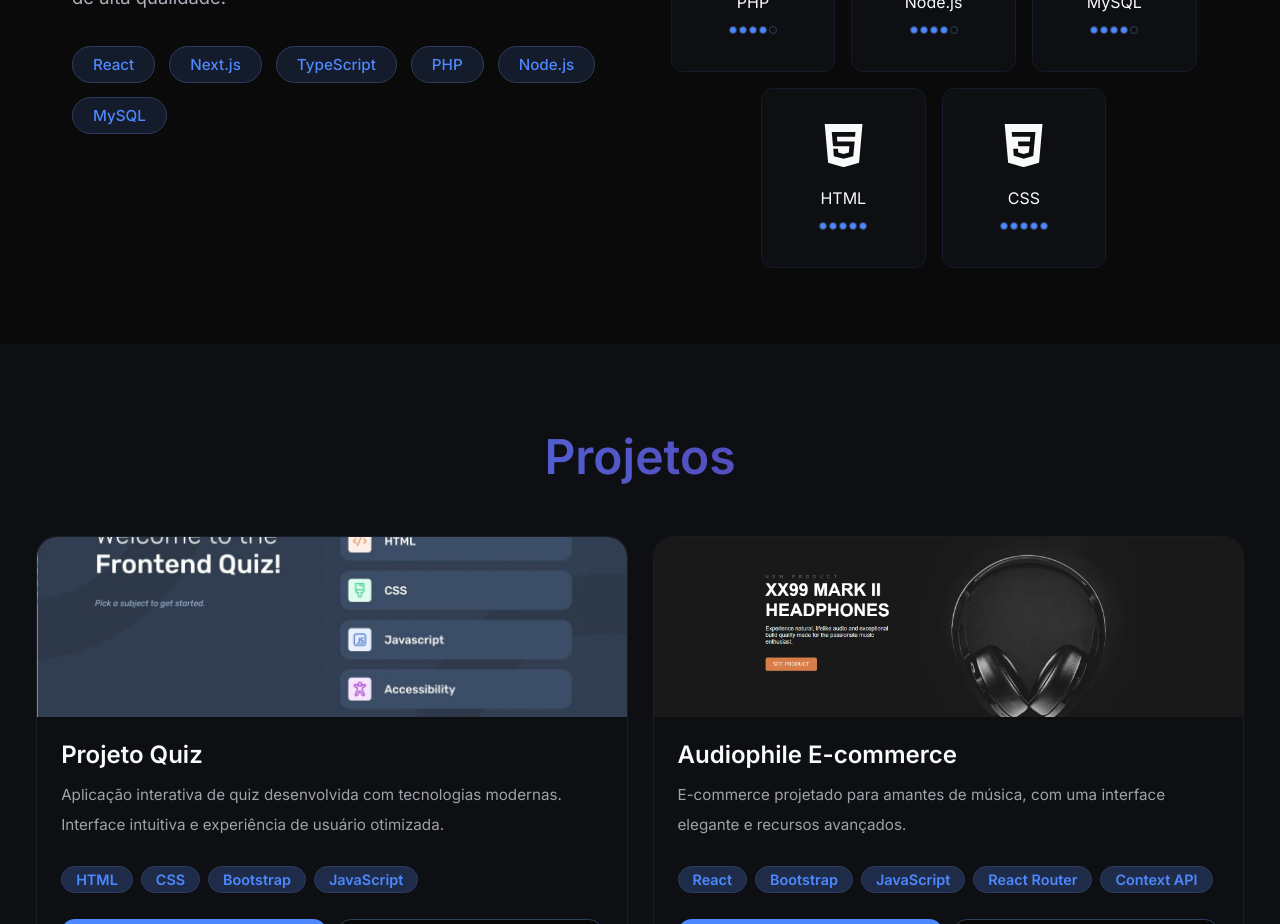
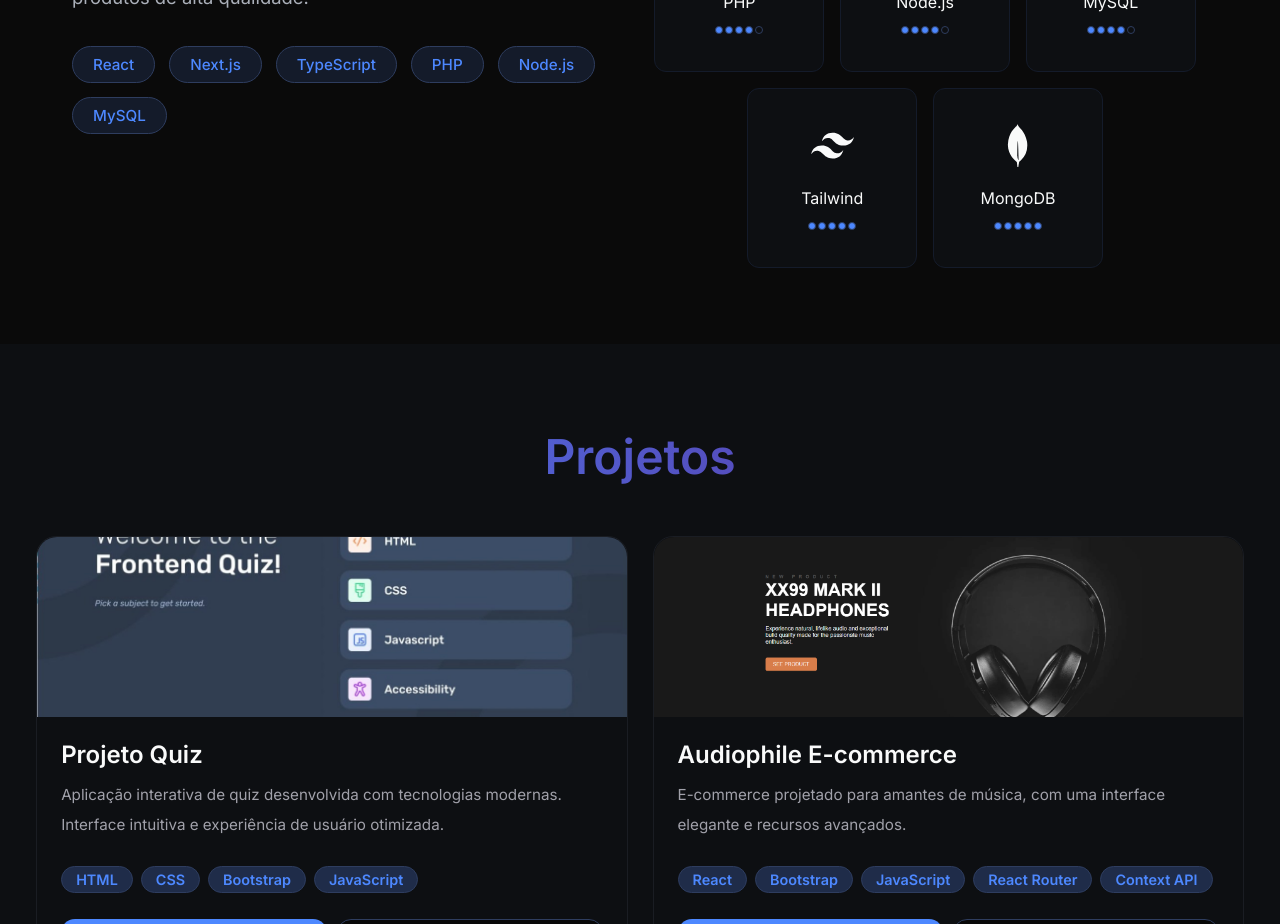
Before and after one commit to leonardoalmeida7/my_portfolio, a React (Vite) app: page / in a window 1280 px wide. Shown: the part 1300-2224 px from the top of the page. Built offline with nearby package versions, Linux system fonts and the light colour scheme.

Commit message:
alterando skills

```diff
--- a/src/components/main/Skills.css
+++ b/src/components/main/Skills.css
@@ -50,6 +50,10 @@
     margin: 10px 1px;
 }
 
+#icon-tailwind:hover {
+    color: #06B6D4;
+}
+
 #icon-react:hover {
     color: var(--Color5);
 }
@@ -74,6 +78,18 @@
     color:#005E8A;
 }
 
+#icon-typescript:hover {
+    color: #3178C6;
+}
+
+#icon-nextjs:hover {
+    color: #272727;
+}
+
+#icon-mongodb:hover {
+    color: #47A248;
+}
+
 @media screen and (min-width: 769px) {
     .skill {
         width: 30%;
--- a/src/components/main/Skills.jsx
+++ b/src/components/main/Skills.jsx
@@ -1,8 +1,9 @@
 import React from "react";
 import { FaReact, FaNodeJs, FaPhp, FaBootstrap } from "react-icons/fa";
+import { RiTailwindCssFill } from "react-icons/ri";
 import { DiJavascript1 } from "react-icons/di";
 import { GrMysql } from "react-icons/gr";
-import { SiTypescript, SiNextdotjs, SiHtml5, SiCss3 } from "react-icons/si";
+import { SiTypescript, SiNextdotjs, SiHtml5, SiCss3, SiMongodb } from "react-icons/si";
 import { skills } from "../../data/portfolio";
 import "./Skills.css";
 
@@ -17,8 +18,8 @@
     MySQL: <GrMysql />,
     TypeScript: <SiTypescript />,
     "Next.js": <SiNextdotjs />,
-    HTML: <SiHtml5 />,
-    CSS: <SiCss3 />,
+    Tailwind: <RiTailwindCssFill />,
+    MongoDB: <SiMongodb />,
   };
 
   // Renderizar círculos baseado no nível da skill
--- a/src/data/portfolio.js
+++ b/src/data/portfolio.js
@@ -27,8 +27,8 @@
   { name: "PHP", level: 75, category: "backend" },
   { name: "Node.js", level: 85, category: "backend" },
   { name: "MySQL", level: 70, category: "database" },
-  { name: "HTML", level: 95, category: "frontend" },
-  { name: "CSS", level: 90, category: "frontend" },
+  { name: "Tailwind", level: 95, category: "frontend" },
+  { name: "MongoDB", level: 90, category: "database" },
   { name: "JavaScript", level: 90, category: "language" },
   { name: "Bootstrap", level: 80, category: "frontend" },
 ];
```
